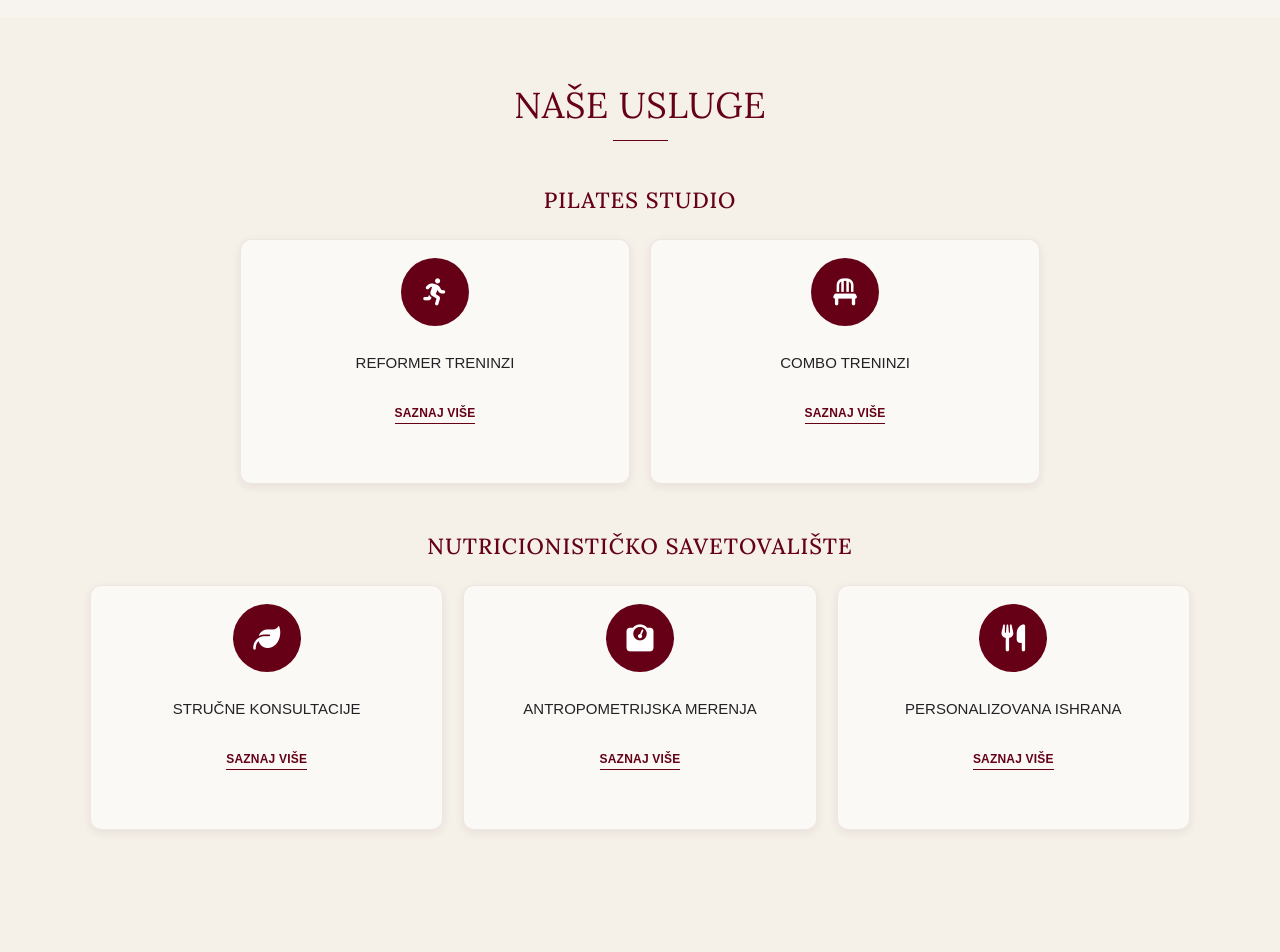
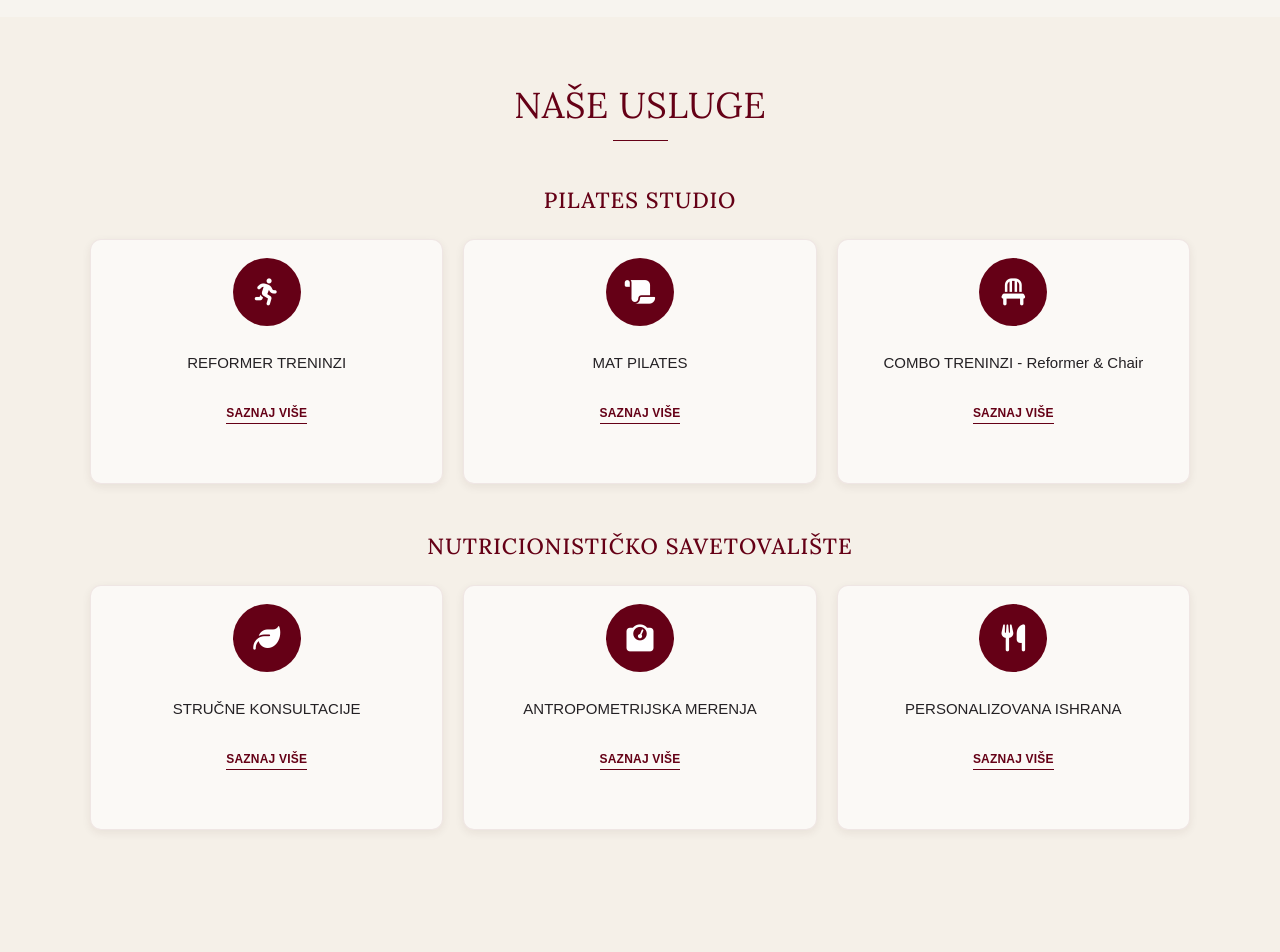
Before and after one commit to andjelaa11/FORMA-, a Django app: page / in a window 1280 px wide. Shown: the part 2663-3615 px from the top of the page. Run offline with Django 5.2, Linux system fonts and the light colour scheme.

Commit message:
Add Mat Pilates service

```diff
--- a/core/static/core/style.css
+++ b/core/static/core/style.css
@@ -244,6 +244,10 @@ body {
     max-width: 1100px;
 }
 
+.pilates-grid {
+    grid-template-columns: repeat(3, 1fr);
+    max-width: 1100px;
+}
 
 
 .training-box {
@@ -440,6 +444,7 @@ body {
         padding: 55px 25px 65px;
     }
 
+    .pilates-grid,
     .nutrition-grid {
         grid-template-columns: 1fr 1fr;
     }
--- a/core/templates/core/home.html
+++ b/core/templates/core/home.html
@@ -120,7 +120,7 @@
 
                 <h3 class="category-title">PILATES STUDIO</h3>
 
-                <div class="training-grid">
+                <div class="training-grid pilates-grid">
 
                     <!-- REFORMER -->
                     <div class="training-box">
@@ -151,6 +151,36 @@
 
                     </div>
 
+                    <div class="training-box">
+
+                        <div class="training-icon">
+                            <i class="fa-solid fa-scroll"></i>
+                        </div>
+
+
+                        <h3>MAT PILATES</h3>
+
+                        <button class="training-link"
+                                type="button"
+                                onclick="toggleService(this)">
+                            SAZNAJ VIŠE
+                        </button>
+
+                        <div class="training-description">
+
+                            <h4>Mat Pilates treninzi</h4>
+
+                            <p>
+                                Ojačajte i oblikujte telo, poboljšajte držanje,
+                                stabilnost i pokretljivost kroz kontrolisane Pilates
+                                vežbe na strunjači, uz pažljivo odabrane rekvizite
+                                poput bučica, traka i lopti.
+                            </p>
+
+                        </div>
+
+                    </div>
+
 
                     <!-- COMBO -->
                     <div class="training-box">
@@ -159,7 +189,7 @@
                             <i class="fa-solid fa-chair"></i>
                         </div>
 
-                        <h3>COMBO TRENINZI</h3>
+                        <h3>COMBO TRENINZI - Reformer &amp; Chair</h3>
 
                         <button class="training-link"
                                 type="button"
```
